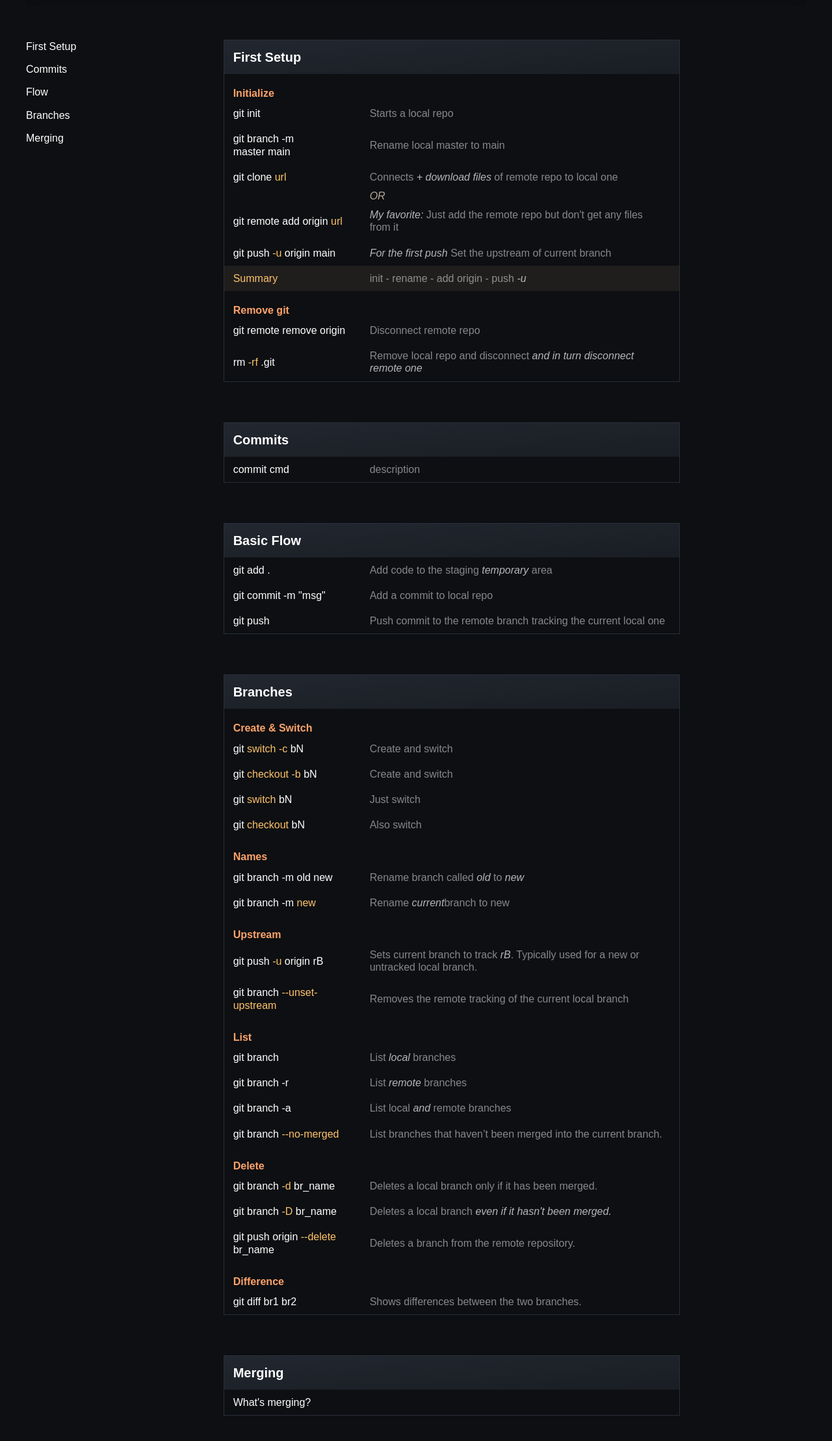
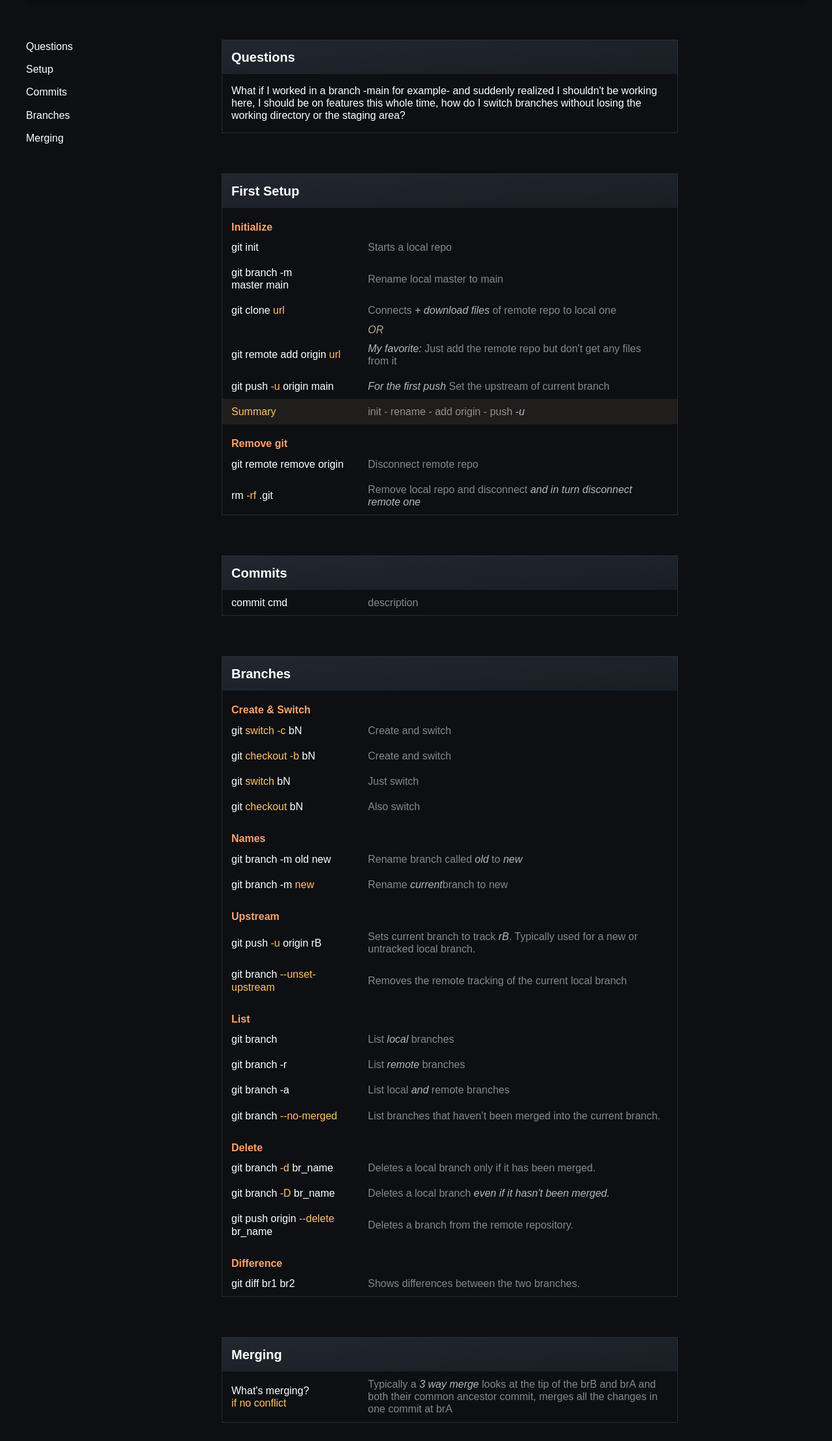
Before and after one commit to mo-fahmi/git-commands, a plain HTML site: page index.html in a window 1280 px wide. Shown: the part 50-2268 px from the top of the page at 65% size. Drawn offline with Linux system fonts and the light colour scheme.

Commit message:
Added questions and changed classes, STABLE

```diff
--- a/index.html
+++ b/index.html
@@ -3,7 +3,7 @@
   <head>
     <meta charset="UTF-8" />
     <link rel="stylesheet" href="style.css" />
-    <link rel="shortcut icon" href="/assets/7578021.webp" type="image/x-icon" />
+    <link rel="shortcut icon" href="/assets/git.png" type="image/x-icon" />
     <meta name="viewport" content="width=device-width, initial-scale=1.0" />
     <title>git commands</title>
   </head>
@@ -33,46 +33,56 @@
     <div class="main">
       <nav class="links">
         <ul>
-          <li class="link"><a href="#first-setup">First Setup</a></li>
+          <li class="link"><a href="#questions">Questions</a></li>
+          <li class="link"><a href="#first-setup">Setup</a></li>
           <li class="link"><a href="#remove-git">Commits</a></li>
-          <li class="link"><a href="#basic-flow">Flow</a></li>
           <li class="link"><a href="#branches">Branches</a></li>
           <li class="link"><a href="#merging">Merging</a></li>
         </ul>
       </nav>
       <div class="tables__container">
+        <div class="table questions">
+          <div class="t_title" id="questions">Questions</div>
+          <div class="question">
+            What if I worked in a branch -main for example- and suddenly
+            realized I shouldn't be working here, I should be on features this
+            whole time, how do I switch branches without losing the working
+            directory or the staging area?
+          </div>
+        </div>
+
         <!-- NEW TABLE 1 -->
         <div class="table first_setup">
           <div class="t_title" id="first-setup">First Setup</div>
           <div class="spacer">Initialize</div>
-          <div class="t_command">git init</div>
-          <div class="t_description">Starts a local repo</div>
-          <div class="t_command">git branch -m master main</div>
-          <div class="t_description">Rename local master to main</div>
-          <div class="t_command">git clone <em>url</em></div>
-          <div class="t_description">
+          <div class="t_cmd">git init</div>
+          <div class="t_dsc">Starts a local repo</div>
+          <div class="t_cmd">git branch -m master main</div>
+          <div class="t_dsc">Rename local master to main</div>
+          <div class="t_cmd">git clone <em>url</em></div>
+          <div class="t_dsc">
             Connects <em>+ download files</em> of remote repo to local one
           </div>
           <div class="note">OR</div>
 
-          <div class="t_command">git remote add origin <em>url</em></div>
-          <div class="t_description">
+          <div class="t_cmd">git remote add origin <em>url</em></div>
+          <div class="t_dsc">
             <em>My favorite:</em> Just add the remote repo but don't get any
             files from it
           </div>
-          <div class="t_command">git push <em>-u</em> origin main</div>
-          <div class="t_description">
+          <div class="t_cmd">git push <em>-u</em> origin main</div>
+          <div class="t_dsc">
             <em>For the first push</em> Set the upstream of current branch
           </div>
-          <div class="t_command summary"><em>Summary</em></div>
-          <div class="t_description summary">
+          <div class="t_cmd summary"><em>Summary</em></div>
+          <div class="t_dsc summary">
             init - rename - add origin - push <em>-u</em>
           </div>
           <div class="spacer">Remove git</div>
-          <div class="t_command">git remote remove origin</div>
-          <div class="t_description">Disconnect remote repo</div>
-          <div class="t_command">rm <em>-rf</em> .git</div>
-          <div class="t_description">
+          <div class="t_cmd">git remote remove origin</div>
+          <div class="t_dsc">Disconnect remote repo</div>
+          <div class="t_cmd">rm <em>-rf</em> .git</div>
+          <div class="t_dsc">
             Remove local repo and disconnect
             <em>and in turn disconnect remote one</em>
           </div>
@@ -82,97 +92,88 @@
         <!-- NEW TABLE 2 -->
         <div class="table commits">
           <div class="t_title" id="remove-git">Commits</div>
-          <div class="t_command">commit cmd</div>
-          <div class="t_description">description</div>
+          <div class="t_cmd">commit cmd</div>
+          <div class="t_dsc">description</div>
         </div>
         <!-- END OF TABLE 2 -->
 
         <!-- NEW TABLE 3 -->
-        <div class="table basic_flow">
-          <div class="t_title" id="basic-flow">Basic Flow</div>
-          <div class="t_command">git add .</div>
-          <div class="t_description">
-            Add code to the staging <em>temporary</em> area
+        <div class="table brnaches">
+          <div class="t_title" id="branches">Branches</div>
+          <div class="spacer">Create & Switch</div>
+          <div class="t_cmd">git <em>switch -c</em> bN</div>
+          <div class="t_dsc">Create and switch</div>
+          <div class="t_cmd">git <em>checkout -b</em> bN</div>
+          <div class="t_dsc">Create and switch</div>
+          <div class="t_cmd">git <em>switch</em> bN</div>
+          <div class="t_dsc">Just switch</div>
+          <div class="t_cmd">git <em>checkout</em> bN</div>
+          <div class="t_dsc">Also switch</div>
+          <div class="spacer">Names</div>
+          <div class="t_cmd">git branch -m old new</div>
+          <div class="t_dsc">
+            Rename branch called <em>old</em> to <em>new</em>
           </div>
-          <div class="t_command">git commit -m "msg"</div>
-          <div class="t_description">Add a commit to local repo</div>
-          <div class="t_command">git push</div>
-          <div class="t_description">
-            Push commit to the remote branch tracking the current local one
+          <div class="t_cmd">git branch -m <em>new</em></div>
+          <div class="t_dsc">Rename <em>current</em>branch to new</div>
+          <div class="spacer">Upstream</div>
+          <div class="t_cmd">git push <em>-u</em> origin rB</div>
+          <div class="t_dsc">
+            Sets current branch to track <em>rB</em>. Typically used for a new
+            or untracked local branch.
+          </div>
+          <div class="t_cmd">git branch <em>--unset-upstream</em></div>
+          <div class="t_dsc">
+            Removes the remote tracking of the current local branch
+          </div>
+          <div class="spacer">List</div>
+          <div class="t_cmd">git branch</div>
+          <div class="t_dsc">List <em>local</em> branches</div>
+          <div class="t_cmd">git branch -r</div>
+          <div class="t_dsc">List <em>remote</em> branches</div>
+          <div class="t_cmd">git branch -a</div>
+          <div class="t_dsc">
+            List local <em>and</em> remote branches
+          </div>
+          <div class="t_cmd">git branch <em>--no-merged</em></div>
+          <div class="t_dsc">
+            List branches that haven’t been merged into the current branch.
+          </div>
+          <div class="spacer">Delete</div>
+          <div class="t_cmd">git branch <em>-d</em> br_name</div>
+          <div class="t_dsc">
+            Deletes a local branch only if it has been merged.
+          </div>
+          <div class="t_cmd">git branch <em>-D</em> br_name</div>
+          <div class="t_dsc">
+            Deletes a local branch <em>even if it hasn't been merged.</em>
+          </div>
+          <div class="t_cmd">git push origin <em>--delete</em> br_name</div>
+          <div class="t_dsc">
+            Deletes a branch from the remote repository.
+          </div>
+          <div class="spacer">Difference</div>
+          <div class="t_cmd">git diff br1 br2</div>
+          <div class="t_dsc">
+            Shows differences between the two branches.
           </div>
         </div>
         <!-- END OF TABLE 3 -->
 
         <!-- NEW TABLE 4 -->
-        <div class="table brnaches">
-          <div class="t_title" id="branches">Branches</div>
-          <div class="spacer">Create & Switch</div>
-          <div class="t_command">git <em>switch -c</em> bN</div>
-          <div class="t_description">Create and switch</div>
-          <div class="t_command">git <em>checkout -b</em> bN</div>
-          <div class="t_description">Create and switch</div>
-          <div class="t_command">git <em>switch</em> bN</div>
-          <div class="t_description">Just switch</div>
-          <div class="t_command">git <em>checkout</em> bN</div>
-          <div class="t_description">Also switch</div>
-          <div class="spacer">Names</div>
-          <div class="t_command">git branch -m old new</div>
-          <div class="t_description">
-            Rename branch called <em>old</em> to <em>new</em>
+        <div class="table mergin">
+          <div class="t_title" id="merging">Merging</div>
+          <div class="t_cmd">
+            What's merging? <br />
+            <em>if no conflict</em>
           </div>
-          <div class="t_command">git branch -m <em>new</em></div>
-          <div class="t_description">Rename <em>current</em>branch to new</div>
-          <div class="spacer">Upstream</div>
-          <div class="t_command">git push <em>-u</em> origin rB</div>
-          <div class="t_description">
-            Sets current branch to track <em>rB</em>. Typically used for a new
-            or untracked local branch.
-          </div>
-          <div class="t_command">git branch <em>--unset-upstream</em></div>
-          <div class="t_description">
-            Removes the remote tracking of the current local branch
-          </div>
-          <div class="spacer">List</div>
-          <div class="t_command">git branch</div>
-          <div class="t_description">List <em>local</em> branches</div>
-          <div class="t_command">git branch -r</div>
-          <div class="t_description">List <em>remote</em> branches</div>
-          <div class="t_command">git branch -a</div>
-          <div class="t_description">
-            List local <em>and</em> remote branches
-          </div>
-          <div class="t_command">git branch <em>--no-merged</em></div>
-          <div class="t_description">
-            List branches that haven’t been merged into the current branch.
-          </div>
-          <div class="spacer">Delete</div>
-          <div class="t_command">git branch <em>-d</em> br_name</div>
-          <div class="t_description">
-            Deletes a local branch only if it has been merged.
-          </div>
-          <div class="t_command">git branch <em>-D</em> br_name</div>
-          <div class="t_description">
-            Deletes a local branch <em>even if it hasn't been merged.</em>
-          </div>
-          <div class="t_command">git push origin <em>--delete</em> br_name</div>
-          <div class="t_description">
-            Deletes a branch from the remote repository.
-          </div>
-          <div class="spacer">Difference</div>
-          <div class="t_command">git diff br1 br2</div>
-          <div class="t_description">
-            Shows differences between the two branches.
+          <div class="t_dsc">
+            Typically a <em>3 way merge</em> looks at the tip of the brB and brA
+            and both their common ancestor commit, merges all the changes in one
+            commit at brA
           </div>
         </div>
         <!-- END OF TABLE 4 -->
-
-        <!-- NEW TABLE 5 -->
-        <div class="table mergin">
-          <div class="t_title" id="merging">Merging</div>
-          <div class="t_command">What's merging?</div>
-          <div class="t_description"></div>
-        </div>
-        <!-- END OF TABLE 5 -->
       </div>
     </div>
 
--- a/script.js
+++ b/script.js
@@ -1,7 +1,7 @@
 "use strict";
 
-const commands = document.querySelectorAll(".t_command");
-const descriptions = document.querySelectorAll(".t_description");
+const commands = document.querySelectorAll(".t_cmd:not(.summary)");
+const descriptions = document.querySelectorAll(".t_dsc:not(.summary)");
 const copyMessage = document.getElementById("copyMessage");
 
 commands.forEach((c) =>
--- a/style.css
+++ b/style.css
@@ -148,7 +148,7 @@ em {
   color: hsl(228, 3%, 72%);
 }
 
-.t_command em {
+.t_cmd em {
   display: contents;
   font-style: normal;
   color: rgb(254, 195, 106);
@@ -209,15 +209,15 @@ nav.links {
 /* hover states */
 
 .tables__container:has(.table:hover) .table:not(.table:hover),
-.table:has(*:not(.t_title):hover) .t_description,
-.table:has(*:not(.t_title):hover) .t_command {
+.table:has(*:not(.t_title):hover) .t_dsc,
+.table:has(*:not(.t_title):hover) .t_cmd {
   opacity: 0.6;
 }
 
-.t_description:hover,
-.t_command:hover,
-.t_command:hover + *,
-.t_command:has(+ *:hover) {
+.t_dsc:hover,
+.t_cmd:hover,
+.t_cmd:hover + *,
+.t_cmd:has(+ *:hover) {
   opacity: 1 !important;
   background-color: hsl(218, 17%, 10%);
   cursor: pointer;
@@ -238,8 +238,8 @@ nav.links {
   padding: 14px;
 }
 
-.t_command,
-.t_description {
+.t_cmd,
+.t_dsc {
   padding: 10px 14px;
 }
 
@@ -270,12 +270,25 @@ nav.links {
   background-color: hsl(24, 6%, 12%);
 }
 
-.t_command,
-.t_description {
+.question {
+  grid-column: span 2;
+  padding: 10px 14px;
+}
+
+.question:nth-child(1 of .question) {
+  padding-top: 16px;
+}
+
+.question:last-of-type {
+  padding-bottom: 16px;
+}
+
+.t_cmd,
+.t_dsc {
   display: flex;
   align-items: center;
 }
-.t_description {
+.t_dsc {
   color: hsla(0, 0%, 100%, 0.5);
 }
 
```
Also changed, not shown: assets/git.png (added).
